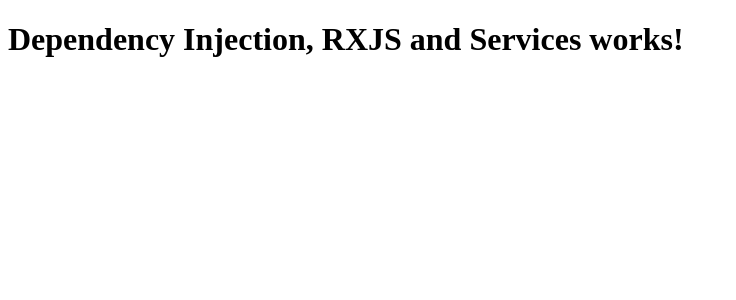
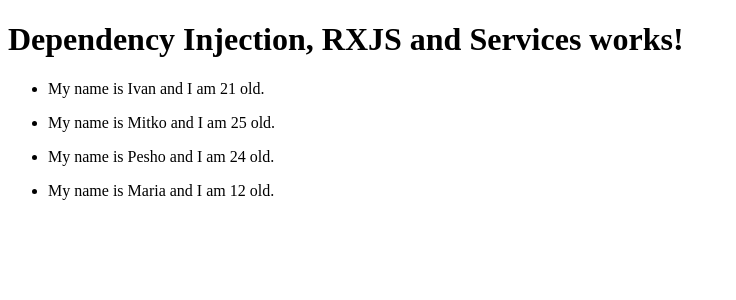
Before and after one commit to DeyanaNikolova/Angular-june-2023, an Angular app in the folder dependancy-injection-rxjs-services/demo-rxjs-services/: page / in a window 1280 px wide. Shown: the top 300 px of the page, without its empty margins (0-736 px from the left). Built offline with nearby package versions, Linux system fonts and the light colour scheme.

Commit message:
Pass user to user list item

```diff
--- a/dependancy-injection-rxjs-services/demo-rxjs-services/src/app/app.component.html
+++ b/dependancy-injection-rxjs-services/demo-rxjs-services/src/app/app.component.html
@@ -2,3 +2,4 @@
 <div>
   <h1>{{ title }} works!</h1>
 </div>
+<app-users-list [users]="users" />
--- a/dependancy-injection-rxjs-services/demo-rxjs-services/src/app/app.component.ts
+++ b/dependancy-injection-rxjs-services/demo-rxjs-services/src/app/app.component.ts
@@ -1,4 +1,5 @@
 import { Component } from '@angular/core';
+import { User } from './type/User';
 
 @Component({
   selector: 'app-root',
@@ -8,7 +9,7 @@ import { Component } from '@angular/core';
 export class AppComponent {
   title = 'Dependency Injection, RXJS and Services';
 
-  users = [
+  users: User[] = [
     {name: 'Ivan', age: 21},
     {name: 'Mitko', age: 25},
     {name: 'Pesho', age: 24},
--- /dev/null
+++ b/dependancy-injection-rxjs-services/demo-rxjs-services/src/app/type/User.ts
@@ -0,0 +1,4 @@
+export interface User{
+    name: string;
+    age: number;
+}
--- a/dependancy-injection-rxjs-services/demo-rxjs-services/src/app/user-list-item/user-list-item.component.html
+++ b/dependancy-injection-rxjs-services/demo-rxjs-services/src/app/user-list-item/user-list-item.component.html
@@ -1 +1,3 @@
-<p>user-list-item works!</p>
+<div>
+    <p>My name is {{ user?.name }} and I am {{user?.age}} old.</p>
+</div>
--- a/dependancy-injection-rxjs-services/demo-rxjs-services/src/app/user-list-item/user-list-item.component.ts
+++ b/dependancy-injection-rxjs-services/demo-rxjs-services/src/app/user-list-item/user-list-item.component.ts
@@ -1,4 +1,5 @@
-import { Component } from '@angular/core';
+import { Component, Input } from '@angular/core';
+import { User } from '../type/User';
 
 @Component({
   selector: 'app-user-list-item',
@@ -6,5 +7,5 @@ import { Component } from '@angular/core';
   styleUrls: ['./user-list-item.component.css']
 })
 export class UserListItemComponent {
-
+  @Input() user: User | undefined = undefined;
 }
--- a/dependancy-injection-rxjs-services/demo-rxjs-services/src/app/users-list/users-list.component.html
+++ b/dependancy-injection-rxjs-services/demo-rxjs-services/src/app/users-list/users-list.component.html
@@ -1 +1,7 @@
-<p>users-list works!</p>
+<div>
+    <ul>
+        <li *ngFor="let user of users">
+            <app-user-list-item [user]="user"/>
+        </li>
+    </ul>
+</div>
--- a/dependancy-injection-rxjs-services/demo-rxjs-services/src/app/users-list/users-list.component.ts
+++ b/dependancy-injection-rxjs-services/demo-rxjs-services/src/app/users-list/users-list.component.ts
@@ -1,4 +1,5 @@
-import { Component } from '@angular/core';
+import { Component, Input } from '@angular/core';
+import { User } from '../type/User';
 
 @Component({
   selector: 'app-users-list',
@@ -6,5 +7,7 @@ import { Component } from '@angular/core';
   styleUrls: ['./users-list.component.css']
 })
 export class UsersListComponent {
+@Input() users: User[] = [];
+
 
 }
```
